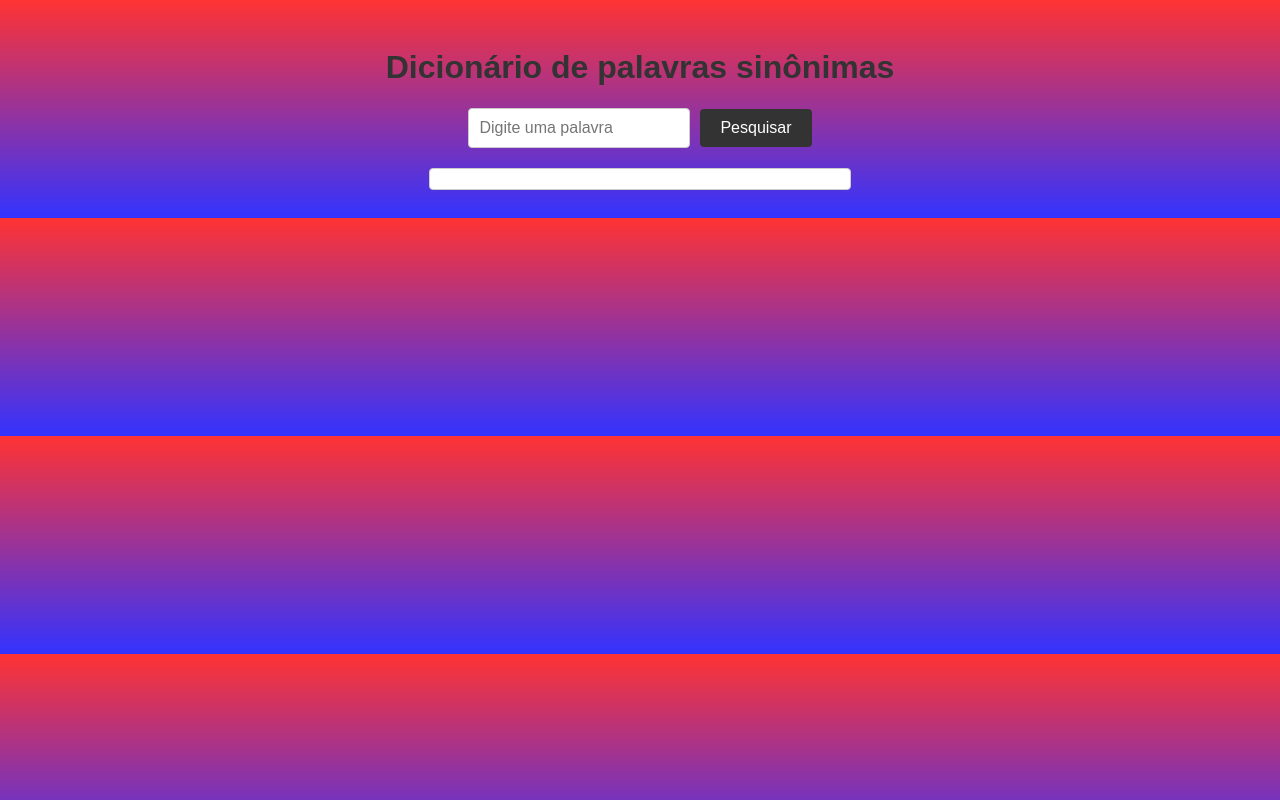
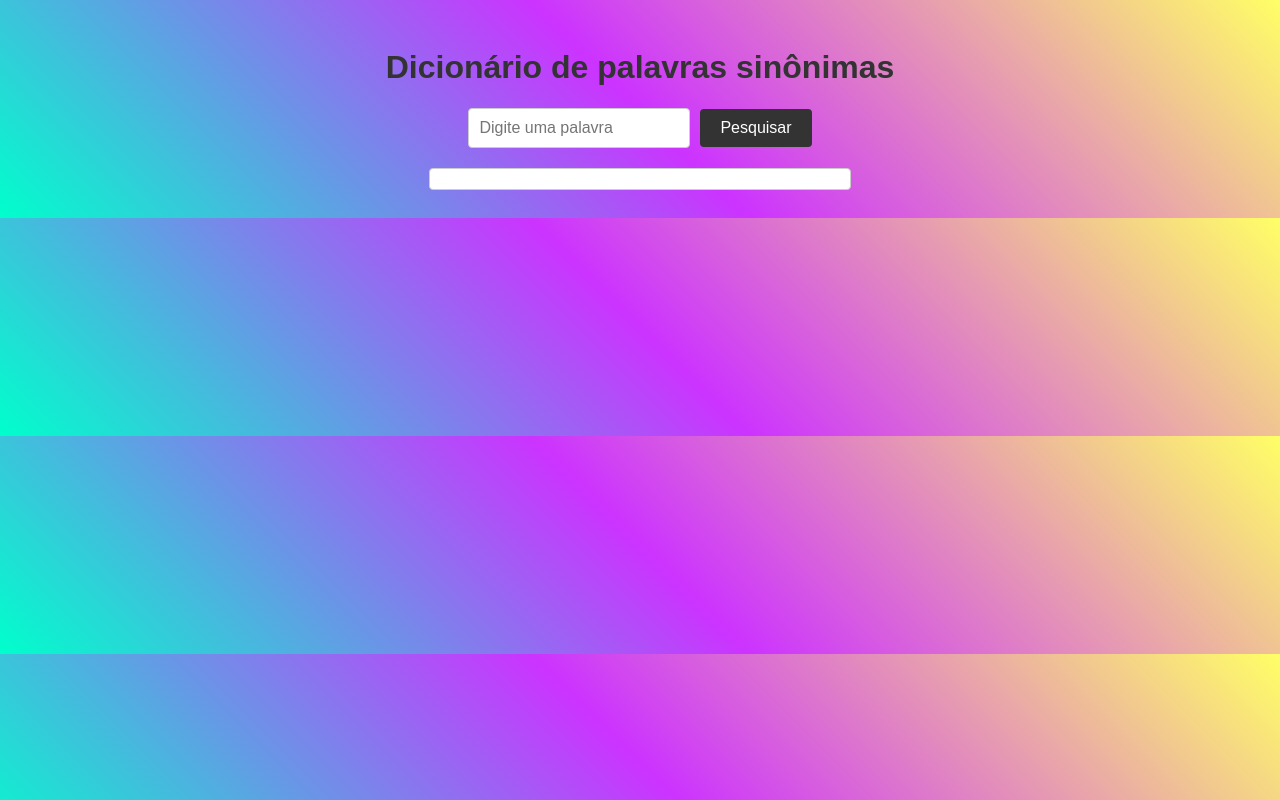
Before and after one commit to kelven939/dictionary, a plain HTML site: page index.html in a window 1280 px wide. Drawn offline with Linux system fonts and the light colour scheme; no server answers.

Commit message:
update css

```diff
--- a/style.css
+++ b/style.css
@@ -2,7 +2,7 @@ body {
     font-family: Arial, sans-serif;
     /*background-color: #f5f5f5; */
     padding: 20px;
-    background: linear-gradient(to bottom, rgba(255, 0, 0, 0.8), rgba(0, 0, 255, 0.8));
+    background: linear-gradient(45deg, #00ffcc, #cc33ff, #ffff66);
 }
 
 h1 {
```
